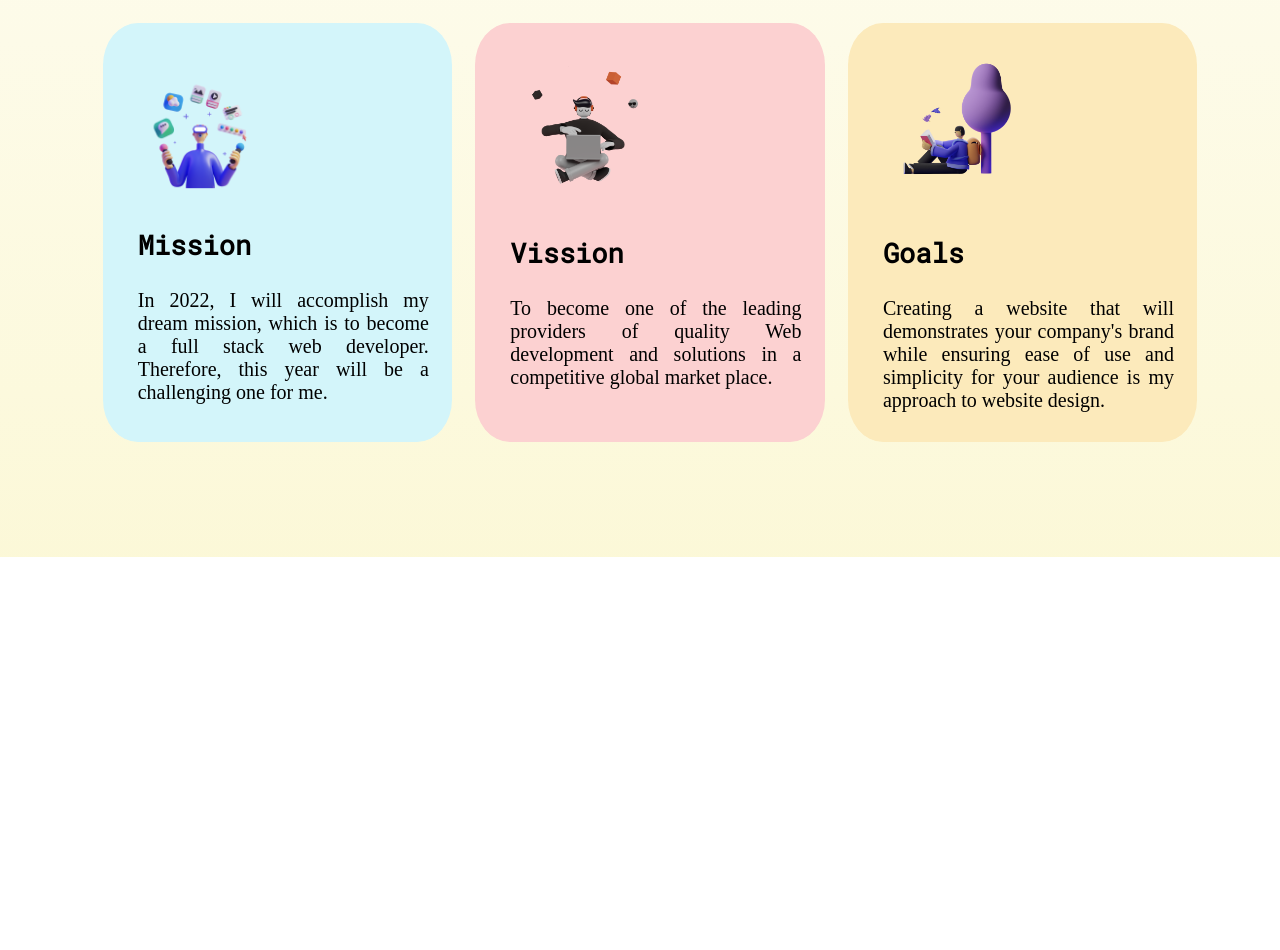
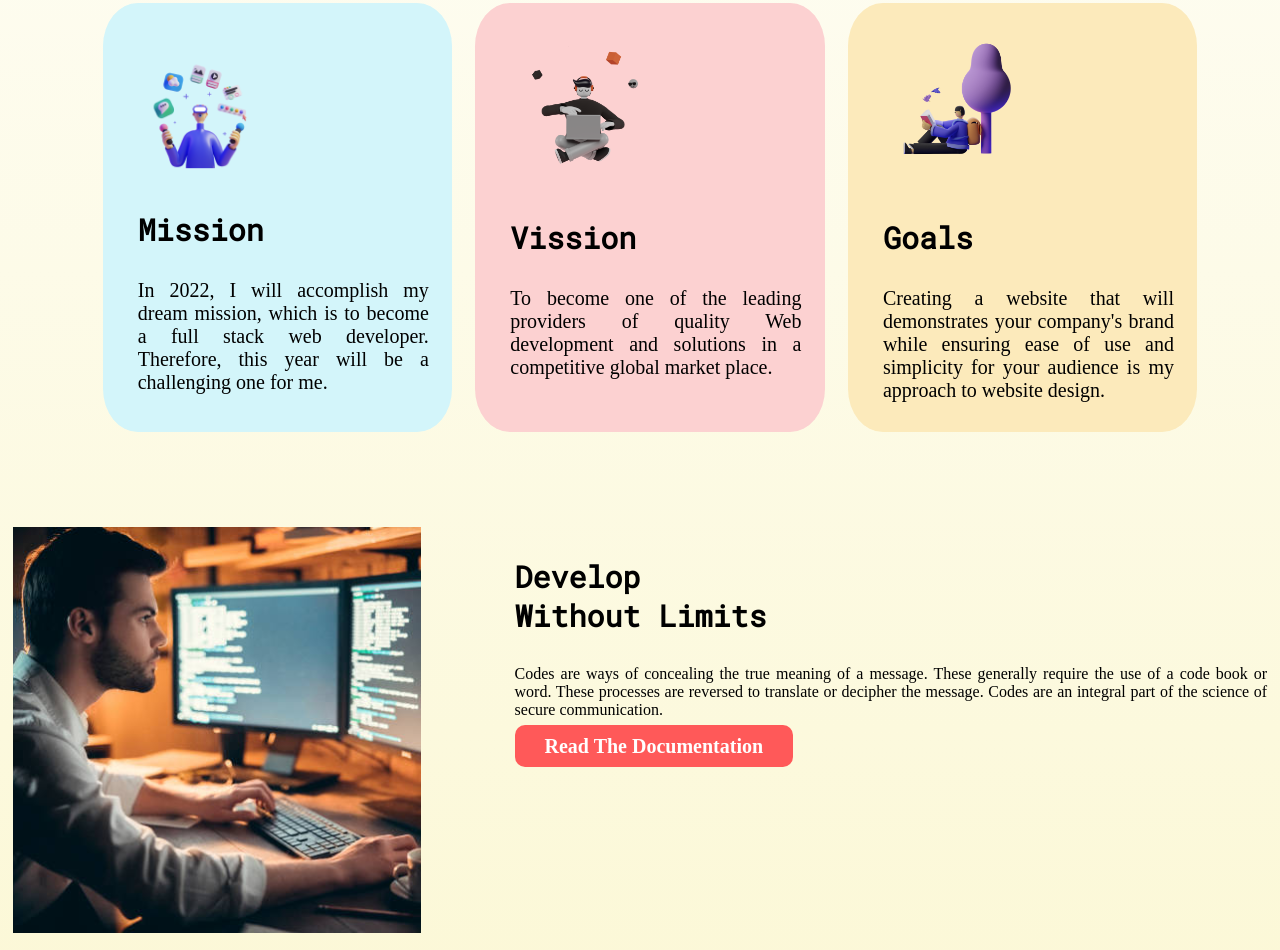
Before and after one commit to Jahid188/My-Personal-Portfolio, a plain HTML site: page index.html in a window 1280 px wide. Shown: the part 682-1632 px from the top of the page. Before the commit the page ends 1239 px from the top, so only its background shows below. Drawn offline with Linux system fonts and the light colour scheme.

Commit message:
working again, adding develop section

```diff
--- a/index.html
+++ b/index.html
@@ -31,6 +31,7 @@
             <img src="images/person/person.png" alt="">
         </div>
     </section>
+
     <section class="middle-section">
         <h1 id="middle-section-h1" style="text-align: center;"><span
                 style="font-family: 'Roboto Mono', monospace;">Mission & Vission in</span> <span
@@ -57,7 +58,23 @@
                     audience is my approach to website design.</p>
             </div>
         </div>
+    </section>
 
+    <section class="develop-flex-content">
+        <div class="develop-width-one">
+            <img src="images/pictures/develop.png" alt="">
+        </div>
+        <div class="develop-width-two">
+            <h3>Develop <br>Without Limits</h3>
+            <p style="font-size: 2opx; text-align: justify;">Codes are ways of concealing the true meaning of a message.
+                These generally
+                require the use of a code
+                book or word. These processes are reversed
+                to translate or decipher the message. Codes are an integral part of the science of secure
+                communication.</p>
+            <a class="link-button" href="https://www.wikihow.com/Create-Secret-Codes-and-Ciphers">Read The
+                Documentation</a>
+        </div>
     </section>
 </body>
 
--- a/style.css
+++ b/style.css
@@ -8,7 +8,7 @@ h1{
 }
 h3{
     font-family: 'Roboto Mono', monospace;
-    font-size: 27px;
+    font-size: 30px;
     font-weight: 700;
 }
 .paragraph{
@@ -31,7 +31,7 @@ h3{
 .first-section{
     margin-left: 150px;
     margin-top: 100px;
-    margin-bottom: 115px;
+    margin-bottom: 95px;
 }
 .fisrt-flex-content{
     display: flex;
@@ -53,8 +53,8 @@ h3{
 
 
 .middle-section{
-    margin-top: 115px;
-    margin-bottom: 115px;
+    margin-top: 95px;
+    margin-bottom: 95px;
 }
 #middle-section-h1{
     font-family: 'Roboto Mono', monospace;
@@ -89,3 +89,14 @@ h3{
     background-color: rgb(252, 234, 187);
     border-radius: 10%;
 }
+
+
+.develop-flex-content{
+    display: flex;
+}
+.develop-width-one{
+    width: 40%;
+}
+.develop-width-two{
+    width: 60%;
+}
```
Also changed, not shown: images/pictures/develop.png (renamed from images/pictures/istockphoto-1147195672-612x612.png), images/pictures/no-limit.png (renamed from images/pictures/istockphoto-1154851588-612x612.png), images/pictures/team.png (renamed from images/pictures/istockphoto-1127397327-612x612.png).
